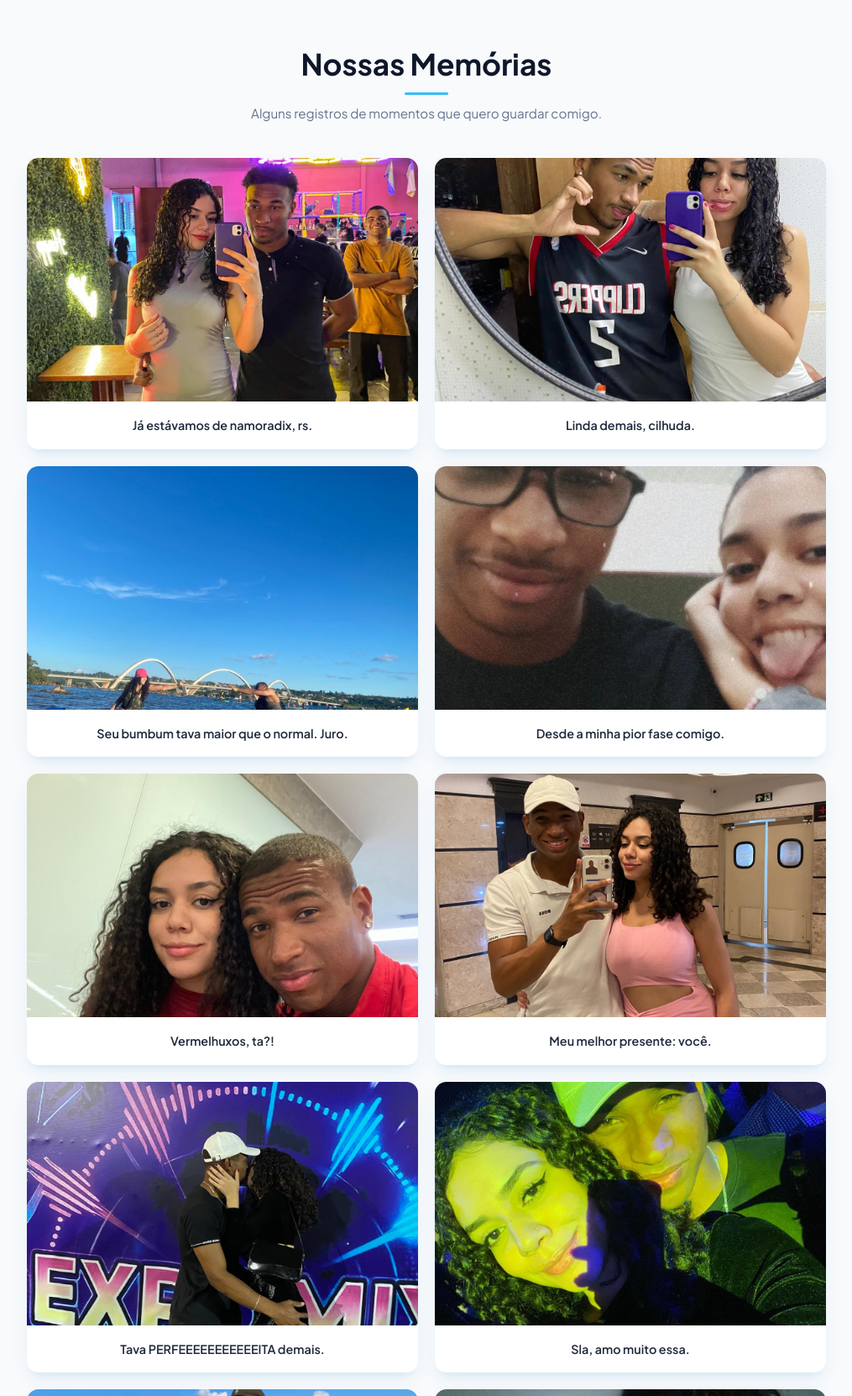
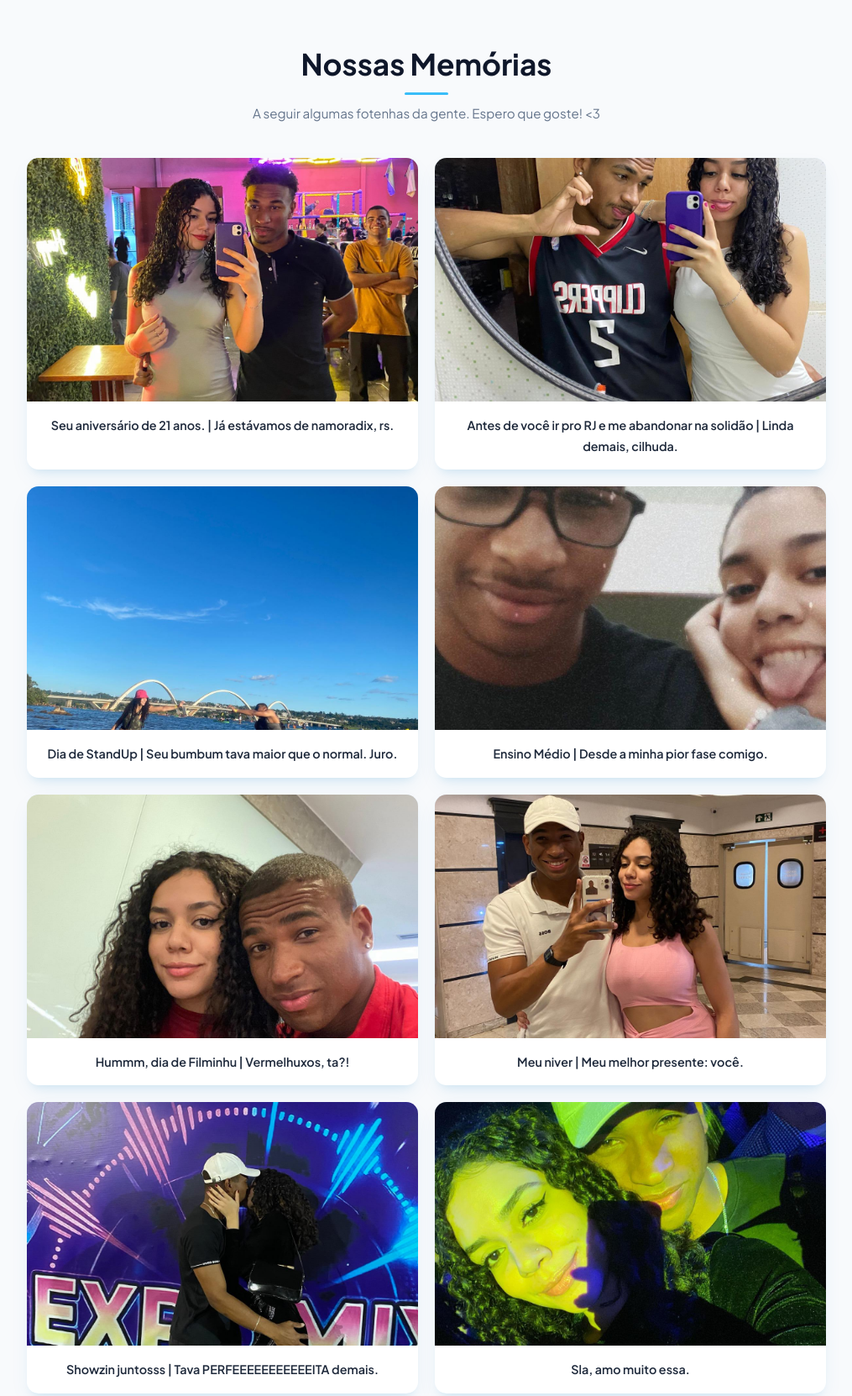
Before and after one commit to daviwtj/site-da-momo, a plain HTML site: page index.html in a window 1280 px wide. Shown: the part 1900-3562 px from the top of the page at 84% size, without its empty margins (132-1147 px from the left). Drawn offline with Linux system fonts and the light colour scheme.

Commit message:
Updat.html

```diff
--- a/index.html
+++ b/index.html
@@ -647,7 +647,7 @@
       <h2 class="section-title">Nossas Memórias</h2>
 
       <p class="section-subtitle">
-        Alguns registros de momentos que quero guardar comigo.
+        A seguir algumas fotenhas da gente. Espero que goste! <3
       </p>
 
       <div class="gallery-grid">
@@ -659,7 +659,7 @@
             loading="lazy"
           >
           <div class="gallery-caption">
-            Já estávamos de namoradix, rs.
+            Seu aniversário de 21 anos. | Já estávamos de namoradix, rs.
           </div>
         </article>
 
@@ -670,7 +670,7 @@
             loading="lazy"
           >
           <div class="gallery-caption">
-            Linda demais, cilhuda.
+            Antes de você ir pro RJ e me abandonar na solidão | Linda demais, cilhuda.
           </div>
         </article>
 
@@ -681,7 +681,7 @@
             loading="lazy"
           >
           <div class="gallery-caption">
-            Seu bumbum tava maior que o normal. Juro.
+            Dia de StandUp | Seu bumbum tava maior que o normal. Juro.
           </div>
         </article>
 
@@ -692,7 +692,7 @@
             loading="lazy"
           >
           <div class="gallery-caption">
-            Desde a minha pior fase comigo.
+            Ensino Médio | Desde a minha pior fase comigo.
           </div>
         </article>
 
@@ -703,7 +703,7 @@
             loading="lazy"
           >
           <div class="gallery-caption">
-            Vermelhuxos, ta?!
+            Hummm, dia de Filminhu | Vermelhuxos, ta?!
           </div>
         </article>
 
@@ -714,7 +714,7 @@
             loading="lazy"
           >
           <div class="gallery-caption">
-            Meu melhor presente: você.
+            Meu niver | Meu melhor presente: você.
           </div>
         </article>
 
@@ -725,7 +725,7 @@
             loading="lazy"
           >
           <div class="gallery-caption">
-            Tava PERFEEEEEEEEEEEITA demais.
+            Showzin juntosss | Tava PERFEEEEEEEEEEEITA demais.
           </div>
         </article>
 
@@ -770,7 +770,7 @@
             loading="lazy"
           >
           <div class="gallery-caption">
-            No words p tamanha beleza.
+            Vc, toda gostosona | No words p tamanha beleza.
           </div>
         </article>
 
@@ -781,7 +781,7 @@
             loading="lazy"
           >
           <div class="gallery-caption">
-            Amo fazer isso.
+           Bjin na testa | Amo fazer isso.
           </div>
         </article>
 
@@ -792,7 +792,7 @@
             loading="lazy"
           >
           <div class="gallery-caption">
-            Ultima foto (queria por váaaaaaaaaaaaarias.
+            Sdds desse dia | Ultima foto (queria por váaaaaaaaaaaaarias.
           </div>
         </article>
 
@@ -805,7 +805,7 @@
       <h2 class="section-title">Nossa Música</h2>
 
       <p class="section-subtitle">
-        Porque algumas músicas acabam contando um pouquinho da gente.
+        Já que nunca entramos num acordo sobre uma música da gente, eu escolhi essa porque retrata muito o que sinto por você e a gente.
       </p>
 
       <div class="music-card">
```
